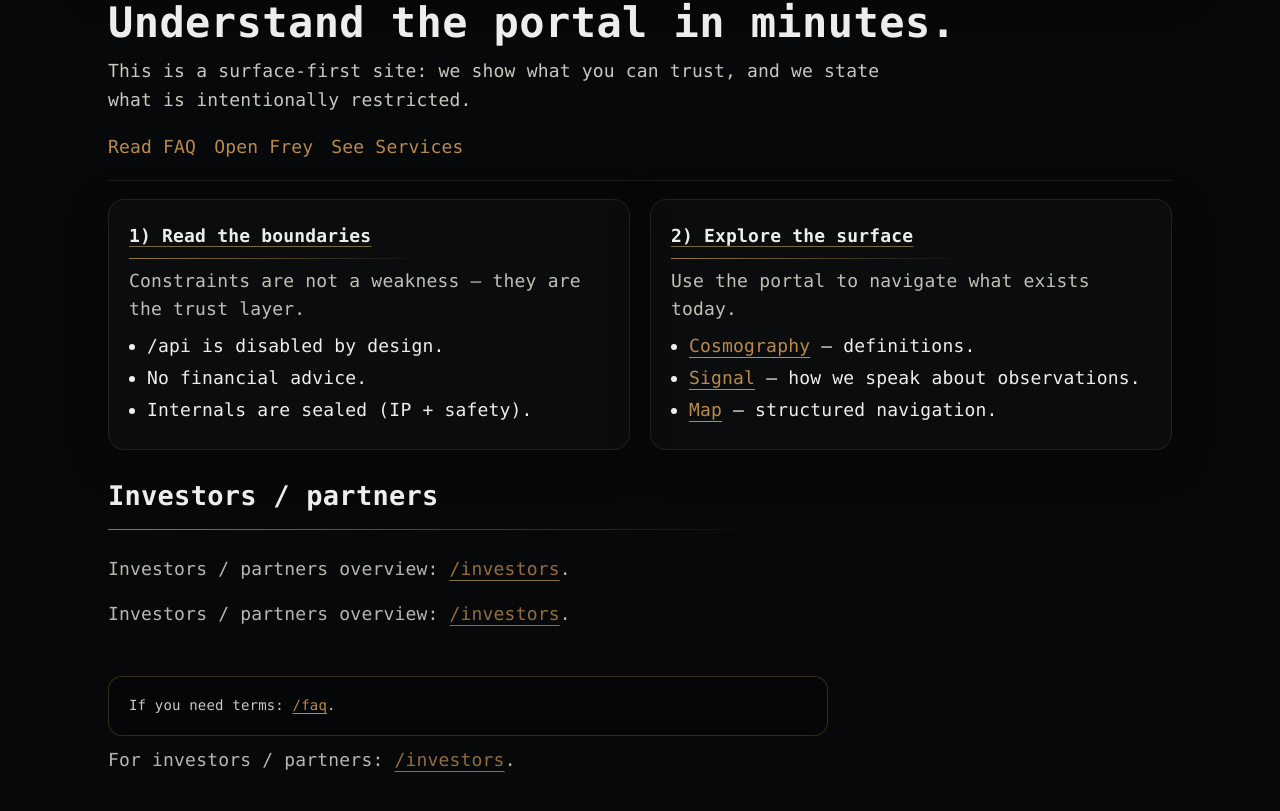
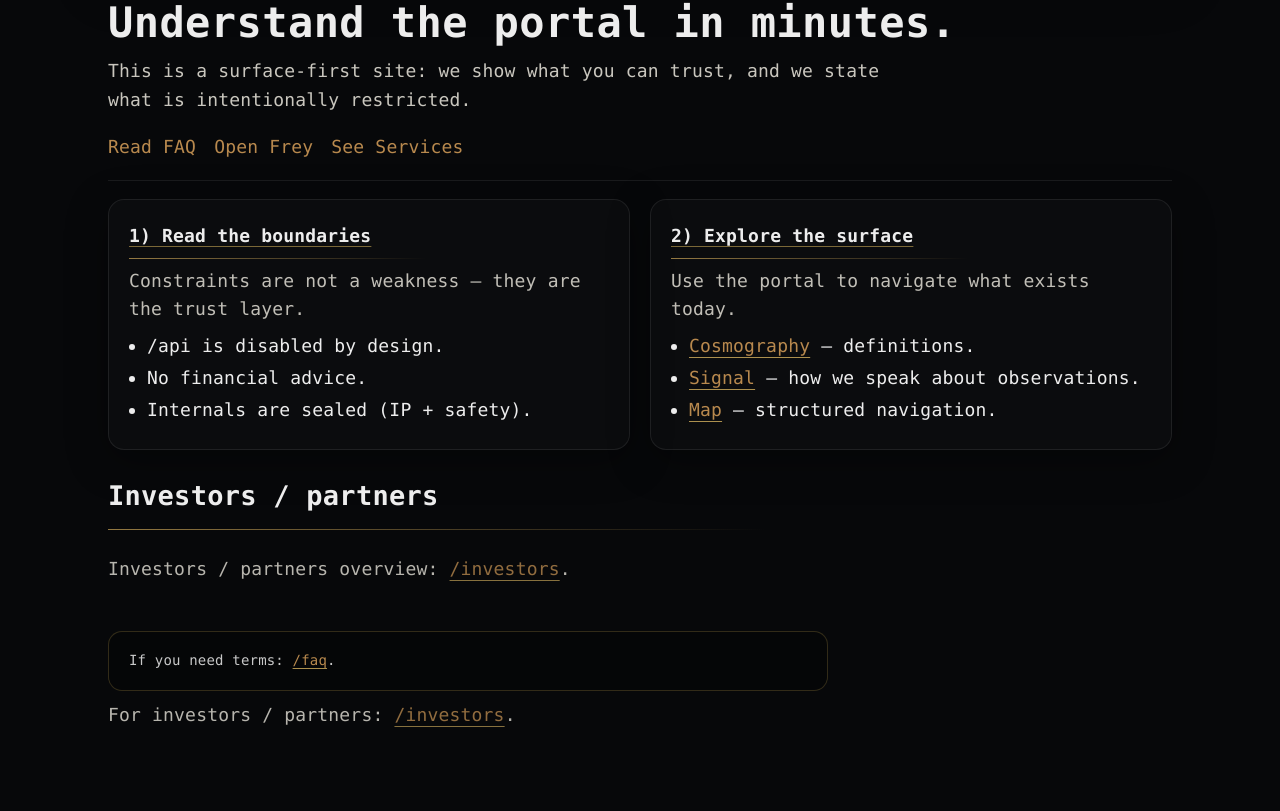
Before and after one commit to AiBhrigu/bhrigu-portal, a Next.js app: page /start in a window 1280 px wide. Shown: the part 337-1148 px from the top of the page. Built offline with nearby package versions, Linux system fonts and the light colour scheme.

Commit message:
portal: footer premium dedup v0.4

```diff
--- a/pages/start.js
+++ b/pages/start.js
@@ -134,7 +134,6 @@ export default function Start() {
                   {/*  */}
 
 
-<p className="muted">Investors / partners overview: <Link href="/investors">/investors</Link>.</p>
 <PortalFooterNav termsHref="/faq" next={[{href:"/reading",label:"/reading"}]} note="Canon: start → reading." />
 
 
```
